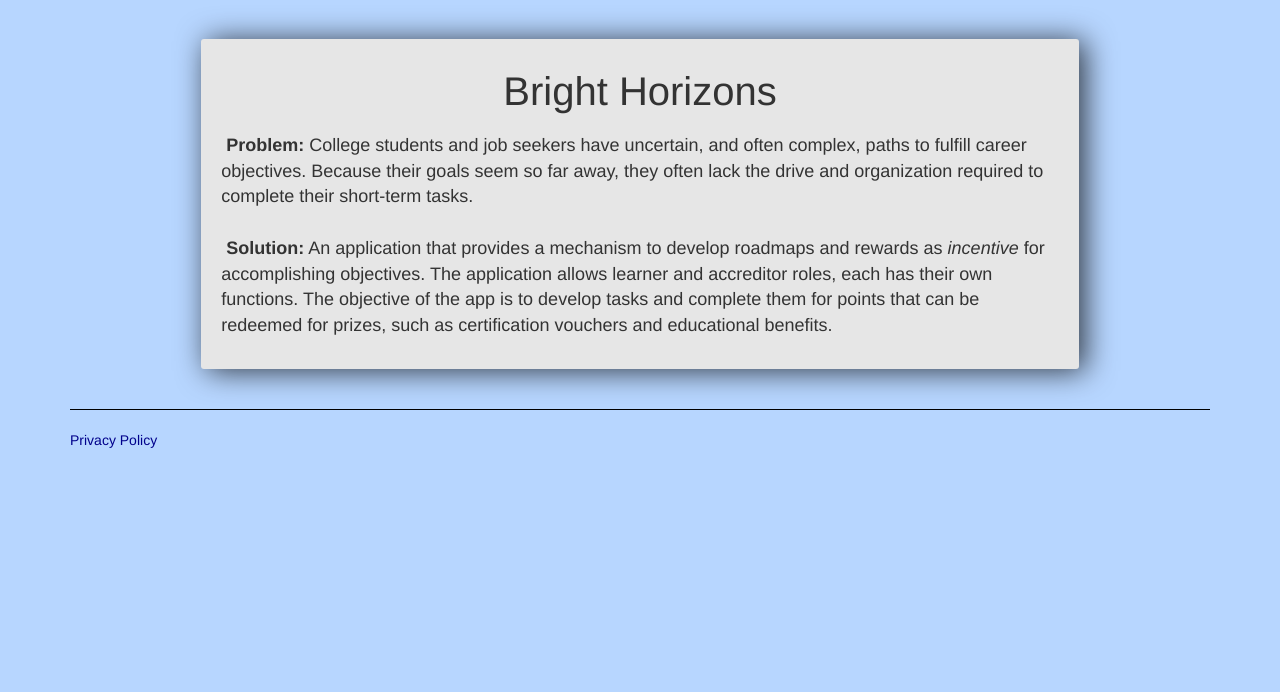
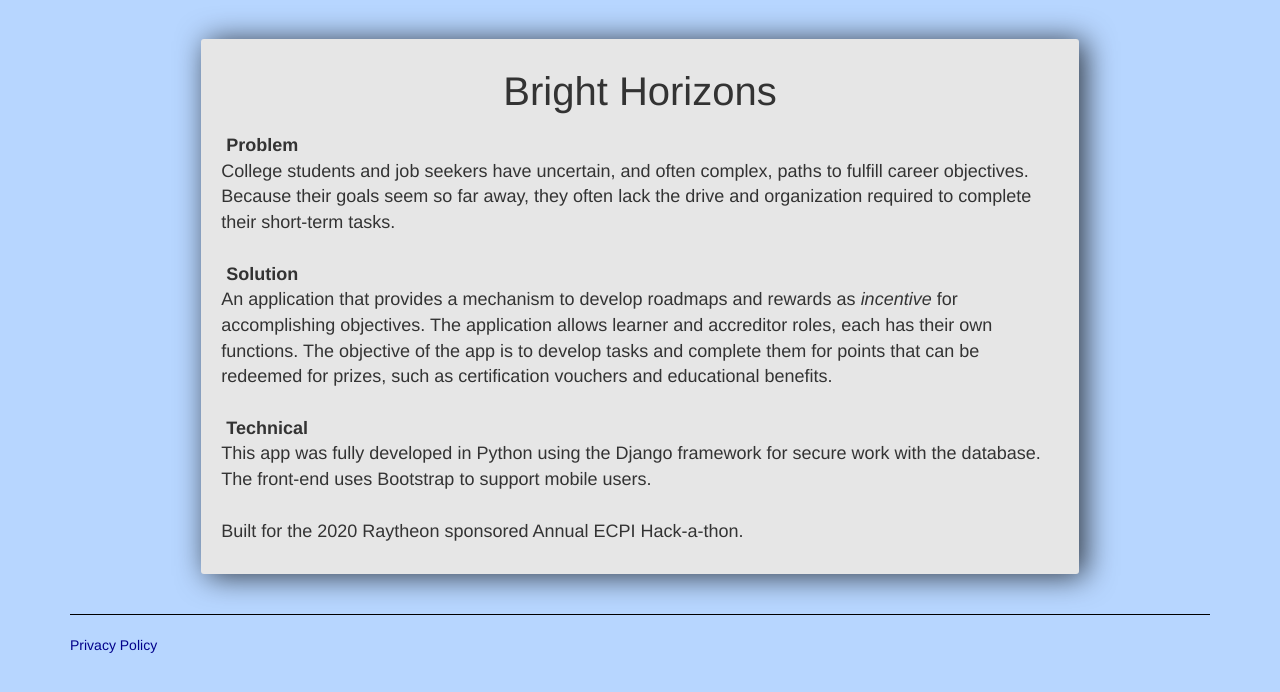
Before and after one commit to sysadmin777/BrightHorizon, a Django app: page / in a window 1280 px wide. Shown: the part 51-743 px from the top of the page. Run offline with Django 3.2, Linux system fonts and the light colour scheme; some libraries are stand-ins or nearby versions.

Commit message:
Description update

```diff
--- a/BrightHorizon/templates/index.html
+++ b/BrightHorizon/templates/index.html
@@ -18,15 +18,23 @@
         <h1>Bright Horizons</h1>
         <p>
 
-<b>Problem:</b>
+<b>Problem</b><br />
 College students and job seekers have uncertain, and often complex,
 paths to fulfill career objectives. Because their goals seem so far away, they often lack the drive and organization required to complete their short-term tasks.
 <br /><br />
 
-<b>Solution:</b>
+<b>Solution</b><br />
 An application that provides a mechanism to develop roadmaps and rewards as <i>incentive</i> for
 accomplishing objectives. The application allows learner and accreditor roles, each has their own functions.
 The objective of the app is to develop tasks and complete them for points that can be redeemed for prizes, such as certification vouchers and educational benefits.
+<br /><br />
+
+<b>Technical</b><br />
+This app was fully developed in Python using the Django framework for secure work with the database. The front-end uses Bootstrap to support mobile users.
+
+<br /><br />
+Built for the 2020 Raytheon sponsored Annual ECPI Hack-a-thon.
+
 
 </p>
 </div>
```
